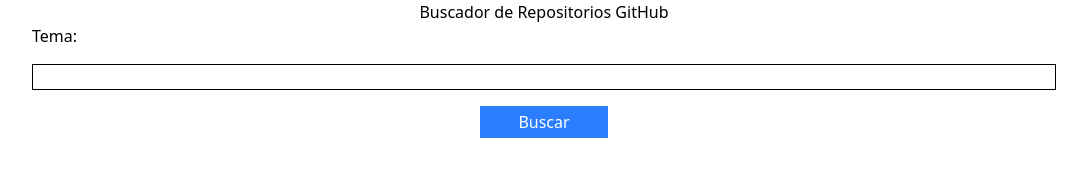
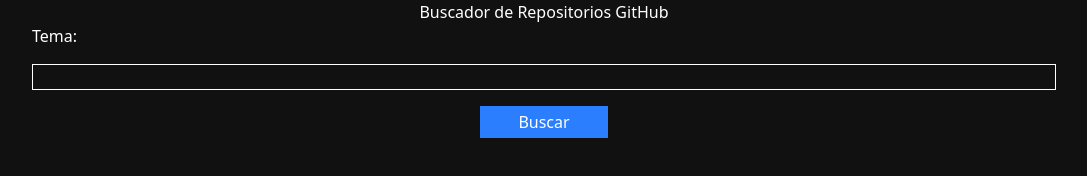
Before and after one commit to herwingxtech/awesome-github-search, a website: page index.html in a window 1280 px wide. Shown: the whole page, without its empty margins (96-1183 px from the left). Drawn offline with nearby package versions, Linux system fonts and the light colour scheme; files that its build step writes are made by us from their sources.

Commit message:
Update HTML structure with Tailwind CSS classes for improved styling

```diff
--- a/index.html
+++ b/index.html
@@ -22,14 +22,14 @@
     <link rel="icon" href="./assets/github.png" type="image/png">
 </head>
 
-<body>
+<body class="bg-[#111111] text-white">
     <div class="w-[80%] mx-auto">
 
         <h1 class="text-center">Buscador de Repositorios GitHub</h1>
         <form class="flex flex-col gap-4" id="search-form">
             <label for="topic">Tema:</label>
 
-            <input class="border border-black border-" type="text" id="topic" name="topic" required>
+            <input class="border border-white" type="text" id="topic" name="topic" required>
             <button class="bg-blue-500 w-32 h-8 self-center text-white" type="submit">Buscar</button>
         </form>
     </div>
```
